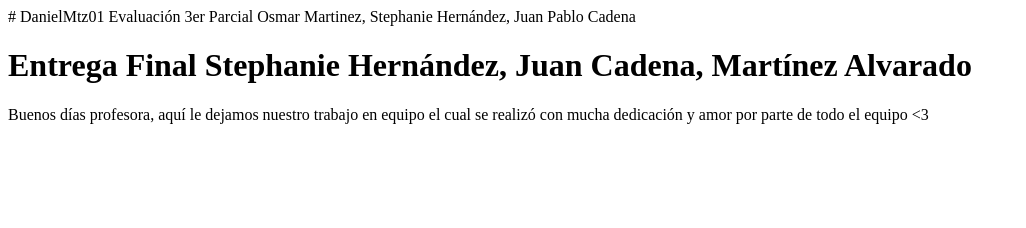
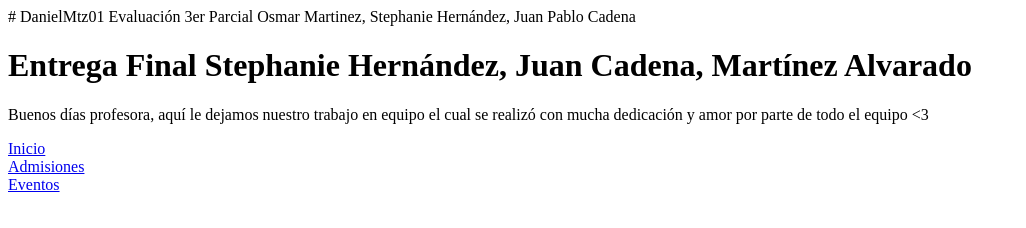
Before and after one commit to DanielMtz011/DanielMtz011.github.io, a plain HTML site: page index.html in a window 1280 px wide. Shown: the whole page, without its empty margins (0-1026 px from the left). Drawn offline with Linux system fonts and the light colour scheme.

Commit message:
Update index.html

```diff
--- a/index.html
+++ b/index.html
@@ -9,6 +9,10 @@ Evaluación 3er Parcial
     <h1> Entrega Final Stephanie Hernández, Juan Cadena, Martínez Alvarado </h1>
    <p> Buenos días profesora, aquí le dejamos nuestro trabajo en equipo el cual se realizó con mucha dedicación y amor por parte de todo el equipo <3 </p>
 
+        <a href="https://danielmtz011.github.io/Index.html">Inicio</a><br>
+<a href="https://danielmtz011.github.io/admisiones.html">Admisiones</a><br>
+<a href="https://danielmtz011.github.io/eventos.html">Eventos</a><br>
+
 
 
     </body>
```
